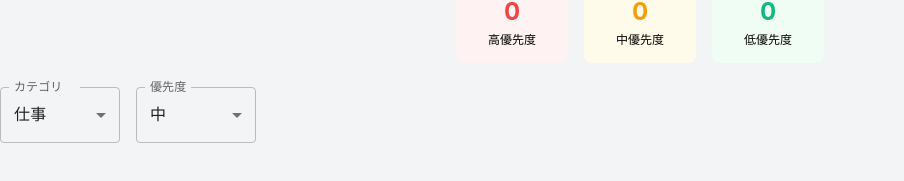
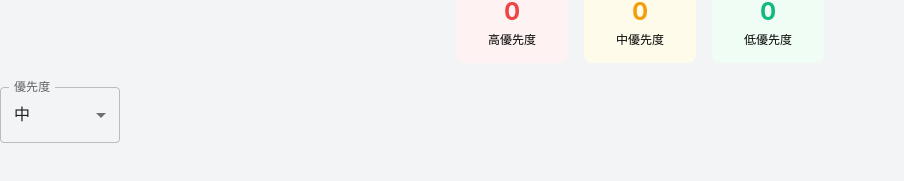
Before and after one commit to kenta1114/my-todo-app, a React (Create React App) app: page / in a window 1280 px wide. Shown: the part 501-682 px from the top of the page, without its empty margins (0-904 px from the left). Built offline with nearby package versions, Linux system fonts and the light colour scheme.

Commit message:
update TodoList.tsx

```diff
--- a/src/components/TodoList.tsx
+++ b/src/components/TodoList.tsx
@@ -169,18 +169,6 @@ const TodoList: React.FC = () => {
 
       {/* カテゴリと優先度選択 */}
       <Box sx={{display:'flex',gap:2,marginBottom:3}}>
-        <FormControl sx={{minWidth:120}}>
-          <InputLabel>カテゴリ</InputLabel>
-          <Select
-            value={category}
-            label="カテゴリー"
-            onChange={(e)=>setCategory(e.target.value)}
-          >
-            <MenuItem value="仕事">仕事</MenuItem>
-            <MenuItem value="買い物">買い物</MenuItem>
-            <MenuItem value="趣味">趣味</MenuItem>
-          </Select>
-        </FormControl>
 
         <FormControl sx={{minWidth:120}}>
           <InputLabel>優先度</InputLabel>
```
